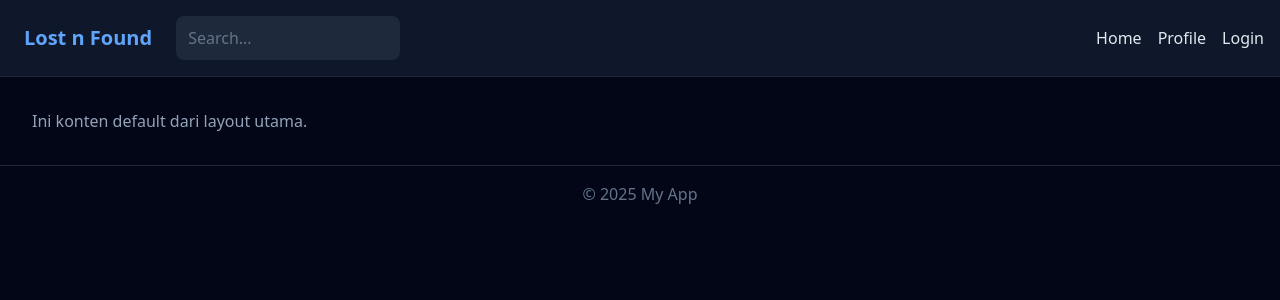
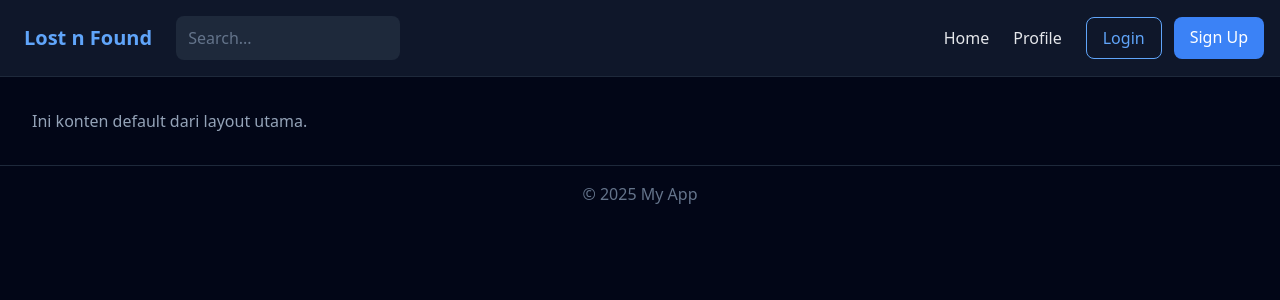
Before and after one commit to Raharinda/lostnfound, a Flask app: template templates/base.html in a window 1280 px wide. Shown: the top 300 px of the page. Run offline with Flask 3, Linux system fonts and the light colour scheme; the template is opened without the code that fills it, so the values that code supplies are empty; some libraries are stand-ins or nearby versions.

Commit message:
navv fix

```diff
--- a/templates/navbar.html
+++ b/templates/navbar.html
@@ -17,9 +17,20 @@
   </div>
 
 
-  <div class="flex gap-4">
-    <a href="/" class="hover:text-blue-400">Home</a>
-    <a href="/profile" class="hover:text-blue-400">Profile</a>
-    <a href="/login" class="hover:text-blue-400">Login</a>
-  </div>
+  <div class="flex items-center gap-6">
+    <a href="/" class="text-gray-200 hover:text-blue-400 transition-colors duration-300">Home</a>
+    <a href="/profile" class="text-gray-200 hover:text-blue-400 transition-colors duration-300">Profile</a>
+
+    <!-- Auth buttons -->
+    <div class="flex gap-3">
+      <a href="/login"
+         class="px-4 py-2 rounded-lg border border-blue-400 text-blue-400 hover:bg-blue-400 hover:text-white transition-all duration-300">
+         Login
+      </a>
+      <a href="/signup"
+         class="px-4 py-2 rounded-lg bg-blue-500 text-white hover:bg-blue-600 transition-all duration-300">
+         Sign Up
+      </a>
+    </div>
+
 </nav>
```
